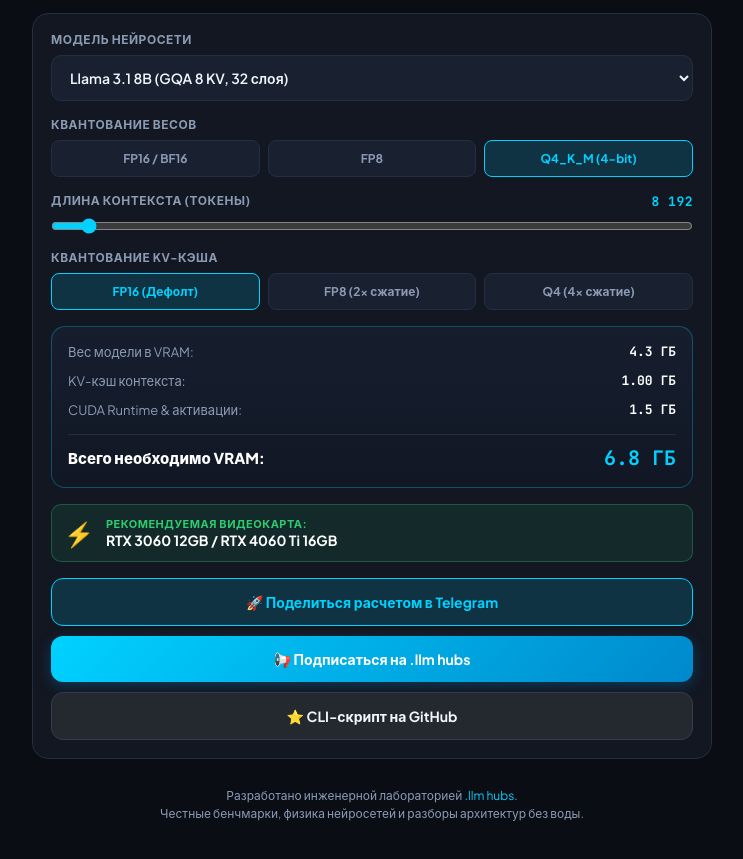
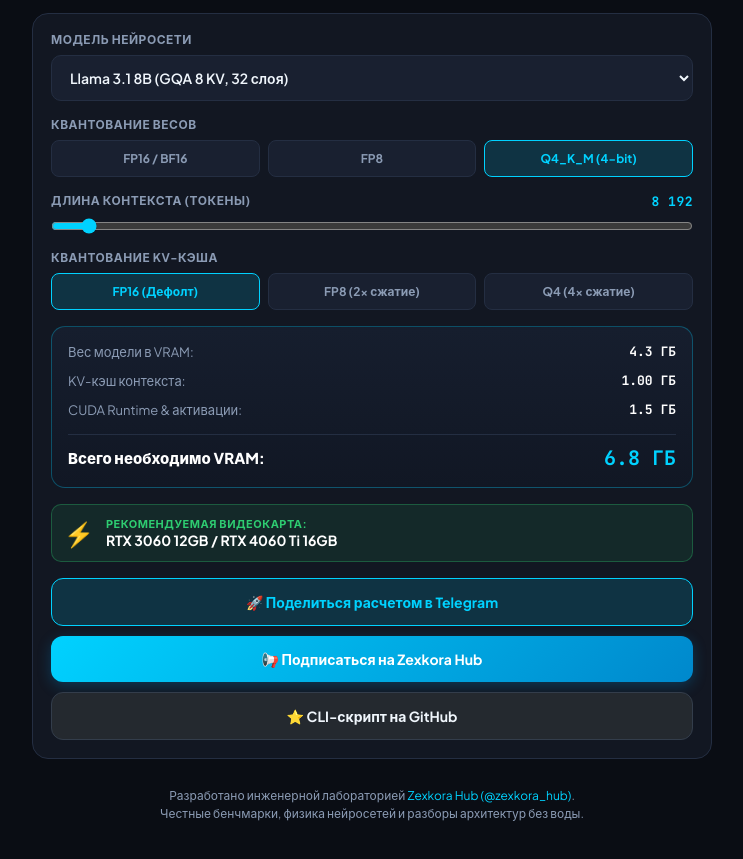
Before and after one commit to DangerousANEN/llm-vram-calculator, a plain HTML site: page index.html in a window 1280 px wide. Shown: the part 163-1022 px from the top of the page, without its empty margins (268-1011 px from the left). Drawn offline with Linux system fonts and the light colour scheme.

Commit message:
docs: update channel links to @zexkora_hub and fresh Telegraph runtime longread

```diff
--- a/index.html
+++ b/index.html
@@ -393,8 +393,8 @@
             <button onclick="shareToTelegram()" class="btn btn-share" style="background: rgba(0, 210, 255, 0.15); border: 1px solid #00d2ff; color: #00d2ff;">
                 <span>🚀 Поделиться расчетом в Telegram</span>
             </button>
-            <a href="https://t.me/llm_hubs" target="_blank" class="btn btn-tg">
-                <span>📢 Подписаться на .llm hubs</span>
+            <a href="https://t.me/zexkora_hub" target="_blank" class="btn btn-tg">
+                <span>📢 Подписаться на Zexkora Hub</span>
             </a>
             <a href="https://github.com/DangerousANEN/llm-vram-calculator" target="_blank" class="btn btn-gh">
                 <span>⭐ CLI-скрипт на GitHub</span>
@@ -403,7 +403,7 @@
     </div>
 
     <div class="footer">
-        Разработано инженерной лабораторией <a href="https://t.me/llm_hubs" target="_blank">.llm hubs</a>.<br>
+        Разработано инженерной лабораторией <a href="https://t.me/zexkora_hub" target="_blank">Zexkora Hub (@zexkora_hub)</a>.<br>
         Честные бенчмарки, физика нейросетей и разборы архитектур без воды.
     </div>
 </div>
@@ -521,7 +521,7 @@
             `• Квантование: ${currentQuant.toUpperCase()} (KV: ${currentKVDtype.toUpperCase()})\n` +
             `• Требуется памяти: ${totalGB}\n` +
             `• Рекомендуемая GPU: ${gpu}\n\n` +
-            `Калькулятор VRAM от инженерного канала @llm_hubs:`
+            `Калькулятор VRAM от инженерного канала @zexkora_hub:`
         );
         const url = encodeURIComponent("https://dangerousanen.github.io/llm-vram-calculator/");
         window.open(`https://t.me/share/url?url=${url}&text=${text}`, "_blank");
```
Also changed, not shown: 3 other files.
